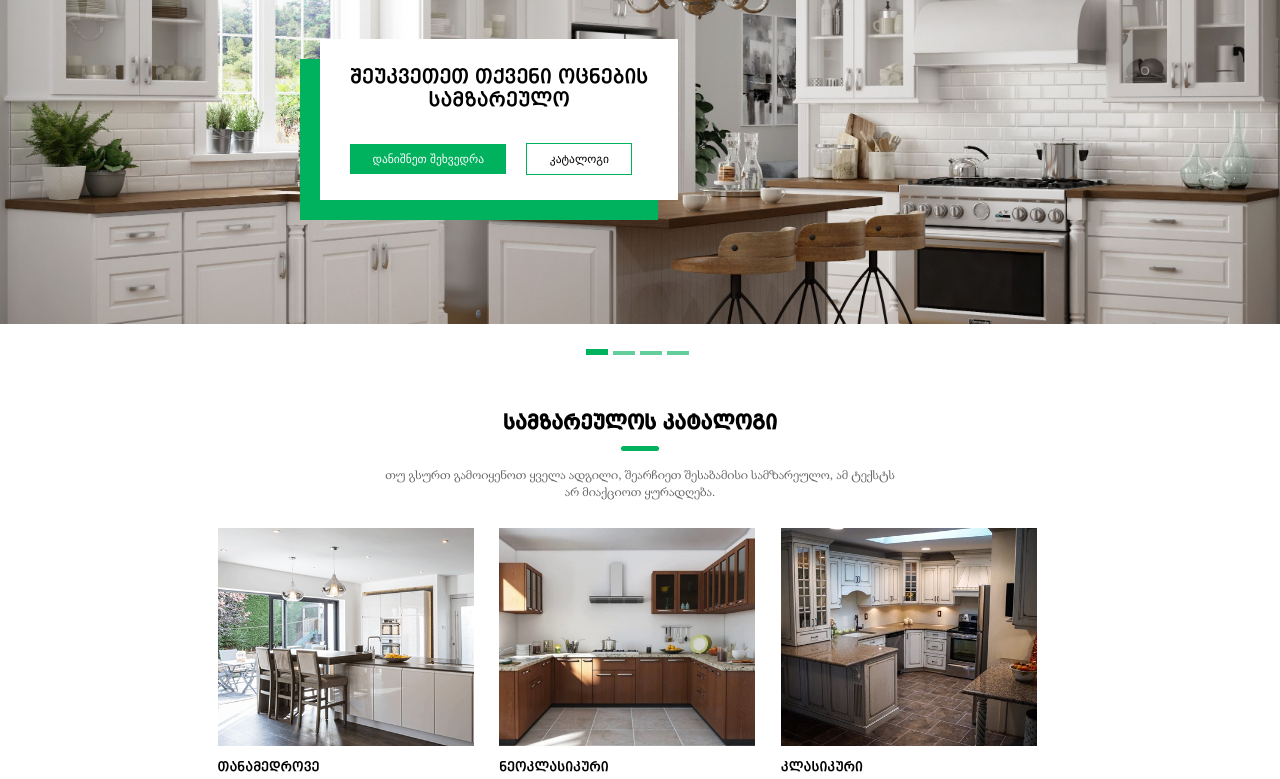
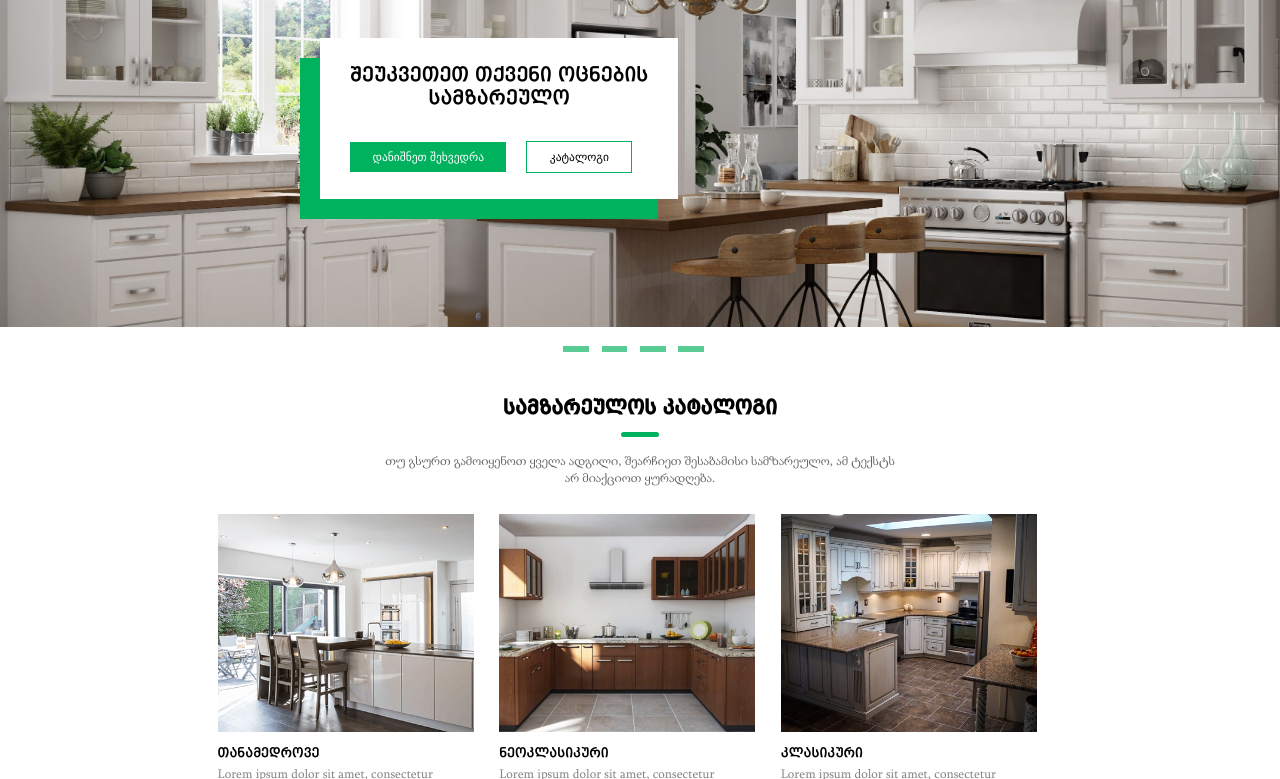
Before and after one commit to nikakhachi/static-website_furniture-shop, a plain HTML site: page index.html in a window 1280 px wide. Shown: the part 170-949 px from the top of the page. Drawn offline with Linux system fonts and the light colour scheme; a web font is replaced by a local one.

Commit message:
adding slider

```diff
--- a/index.html
+++ b/index.html
@@ -37,13 +37,37 @@
         <li>მყიდველებს <i class="fa fa-arrow-down" aria-hidden="true"></i></li>
     </ul>
     <div id='slider'>
-        <img id='kitchen-photo' alt='kitchen designs' src='./assets/kitchen.jpg'>
+        <div class='slidershow'>
+            <div class="slides">
+                <input type='radio' name='r' id='r1' checked/>
+                <input type='radio' name='r' id='r2' />
+                <input type='radio' name='r' id='r3' />
+                <input type='radio' name='r' id='r4' />
+                <div class="slide s1">
+                    <img id='kitchen-photo' alt='kitchen designs' src='./assets/slider-1.jpg'>
+                </div>
+                <div class="slide">
+                    <img id='kitchen-photo' alt='kitchen designs' src='./assets/slider-2.jpg'>
+                </div>
+                <div class="slide">
+                    <img id='kitchen-photo' alt='kitchen designs' src='./assets/slider-3.jpeg'>
+                </div>
+                <div class="slide">
+                    <img id='kitchen-photo' alt='kitchen designs' src='./assets/slider-4.jpeg'>
+                </div>
+            </div>
+        </div>
+        <div id='slider-btns'>
+            <label for='r1' class='slider-btn'></label>
+            <label for='r2' class='slider-btn'></label>
+            <label for='r3' class='slider-btn'></label>
+            <label for='r4' class='slider-btn'></label>
+        </div>
         <div id='window'>
             <p id='window-text'>შეუკვეთეთ თქვენი ოცნების სამზარეულო</p>
             <button id='meeting-btn'>დანიშნეთ შეხვედრა</button>
             <button id='catalog-btn'>კატალოგი</button>
         </div>
-        <div id='slider-btns'><span class='slider-btn'></span><span class='slider-btn'></span><span class='slider-btn'></span><span class='slider-btn'></span></div>
     </div>
     <div id='container'>
         <h2>სამზარეულოს კატალოგი</h2>
--- a/style.css
+++ b/style.css
@@ -90,9 +90,55 @@ ul li {
 
 /* XXXXXXXXXXXXXXX */
 
-#kitchen-photo {
+/* SLIDESHOW */
+.slidershow {
   width: 100%;
+  height: 28vw;
+  overflow: hidden;
 }
+#slider-btns {
+  display: flex;
+  justify-content: center;
+}
+.slider-btn {
+  padding: 0.21% 1%;
+  background-color: #00b15ea6;
+  transition: 0.4s;
+  margin-right: 1%;
+  margin-top: 1.5%;
+  cursor: pointer;
+}
+
+input[name="r"] {
+  position: absolute;
+  visibility: hidden;
+}
+.slides {
+  width: 400%;
+  height: 100%;
+  display: flex;
+}
+.slide {
+  width: 25%;
+  transition: 0.6s;
+}
+.slide img {
+  width: 100%;
+  height: 100%;
+}
+#r1:checked ~ .s1 {
+  margin-left: 0;
+}
+#r2:checked ~ .s1 {
+  margin-left: -25%;
+}
+#r3:checked ~ .s1 {
+  margin-left: -50%;
+}
+#r4:checked ~ .s1 {
+  margin-left: -75%;
+}
+/* SLIDESHOW */
 
 #slider {
   position: relative;
@@ -130,25 +176,11 @@ ul li {
   border: 1px solid #00b15d;
 }
 
-#slider-btns {
-  text-align: center;
-}
-
-.slider-btn {
-  border-bottom: 4px solid #00b15e9c;
-  width: 1.7%;
-  display: inline-block;
-  margin: 1.7% 0.4% 0 0;
-}
-.slider-btn:first-child {
-  border-bottom: 6px solid #00b15d;
-}
-
 /* XXXXXXXXXXXXXXX */
 
 #container {
   text-align: center;
-  margin-top: 4%;
+  margin-top: 3.5%;
 }
 
 #container h2 {
```
Also changed, not shown: assets/slider-1.jpg (renamed from assets/kitchen.jpg), assets/slider-2.jpg (added), assets/slider-3.jpeg (added), assets/slider-4.jpeg (added).
